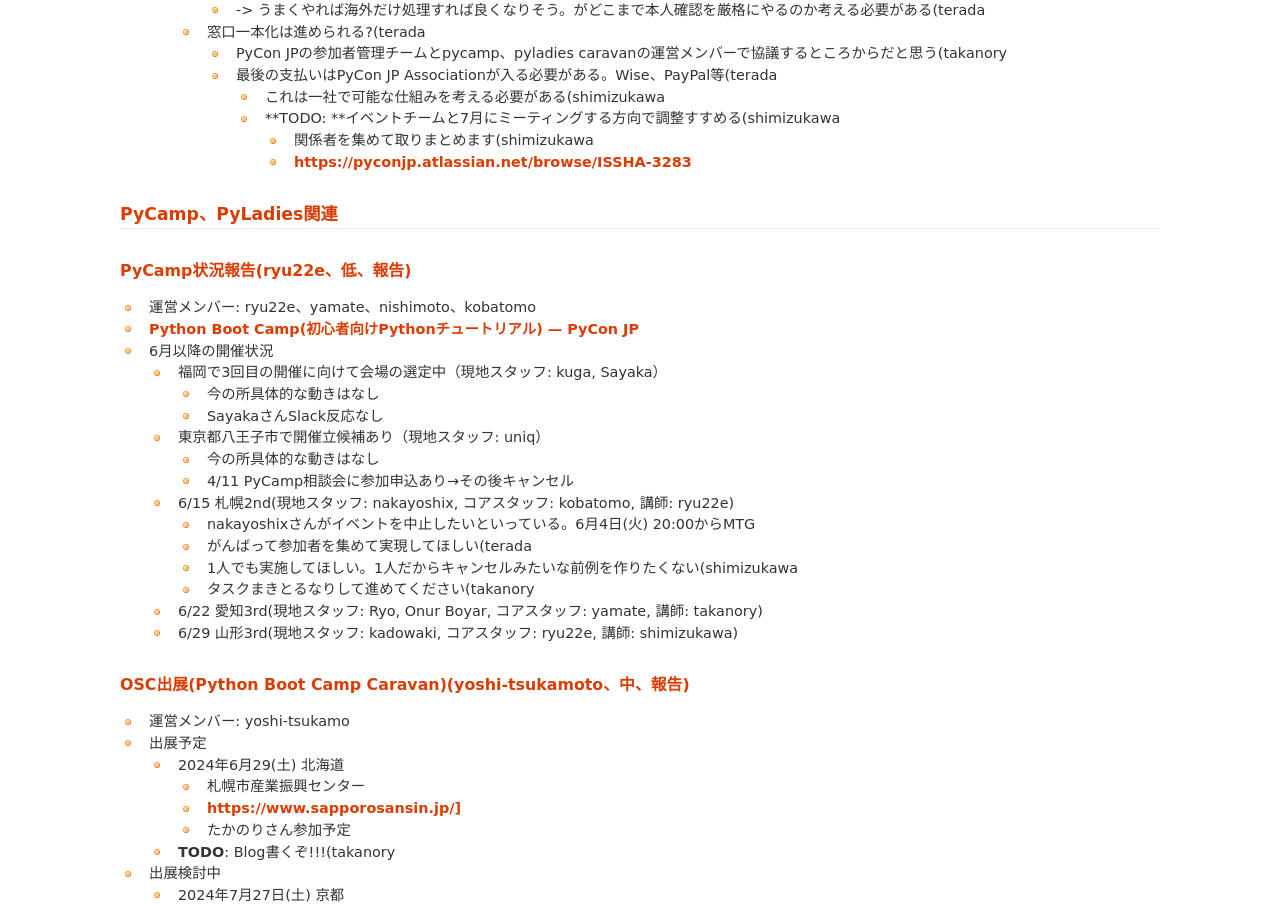
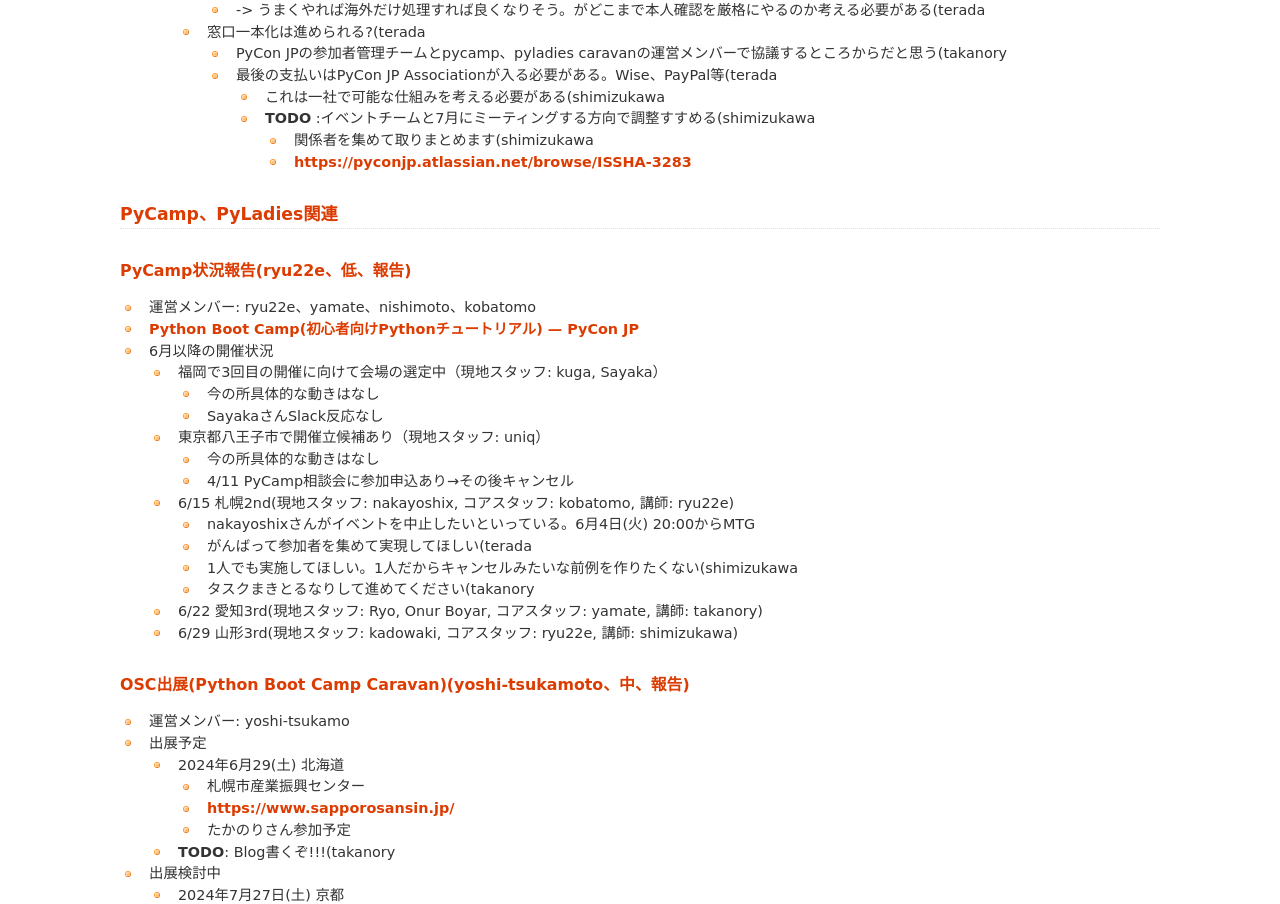
Before and after one commit to pyconjp/www.pycon.jp, a Sphinx documentation site: the page built from source/committee/meeting/minutes67.md, in a window 1280 px wide and 1400 px high, scrolled down 3348 px. Shown: the part 150-1054 px from the top of the window. Built offline with Sphinx 7.4.7, drawn with Linux system fonts in a browser that asks for light colours; some of the changed text lies outside the part shown.

Commit message:
fix typos

```diff
--- a/source/committee/meeting/minutes67.md
+++ b/source/committee/meeting/minutes67.md
@@ -130,7 +130,7 @@
       * PyCon JPの参加者管理チームとpycamp、pyladies caravanの運営メンバーで協議するところからだと思う(takanory
       * 最後の支払いはPyCon JP Associationが入る必要がある。Wise、PayPal等(terada
         * これは一社で可能な仕組みを考える必要がある(shimizukawa
-        * **TODO: **イベントチームと7月にミーティングする方向で調整すすめる(shimizukawa
+        * **TODO** :イベントチームと7月にミーティングする方向で調整すすめる(shimizukawa
           * 関係者を集めて取りまとめます(shimizukawa
           * <https://pyconjp.atlassian.net/browse/ISSHA-3283>
 
@@ -161,7 +161,7 @@
 * 出展予定
   * 2024年6月29(土) 北海道
     * 札幌市産業振興センター
-    * <https://www.sapporosansin.jp/]>
+    * <https://www.sapporosansin.jp/>
     * たかのりさん参加予定
   * **TODO**: Blog書くぞ!!!(takanory
 * 出展検討中
```
Also changed, not shown: other parts of source/committee/meeting/minutes67.md (+1 -1 lines).
